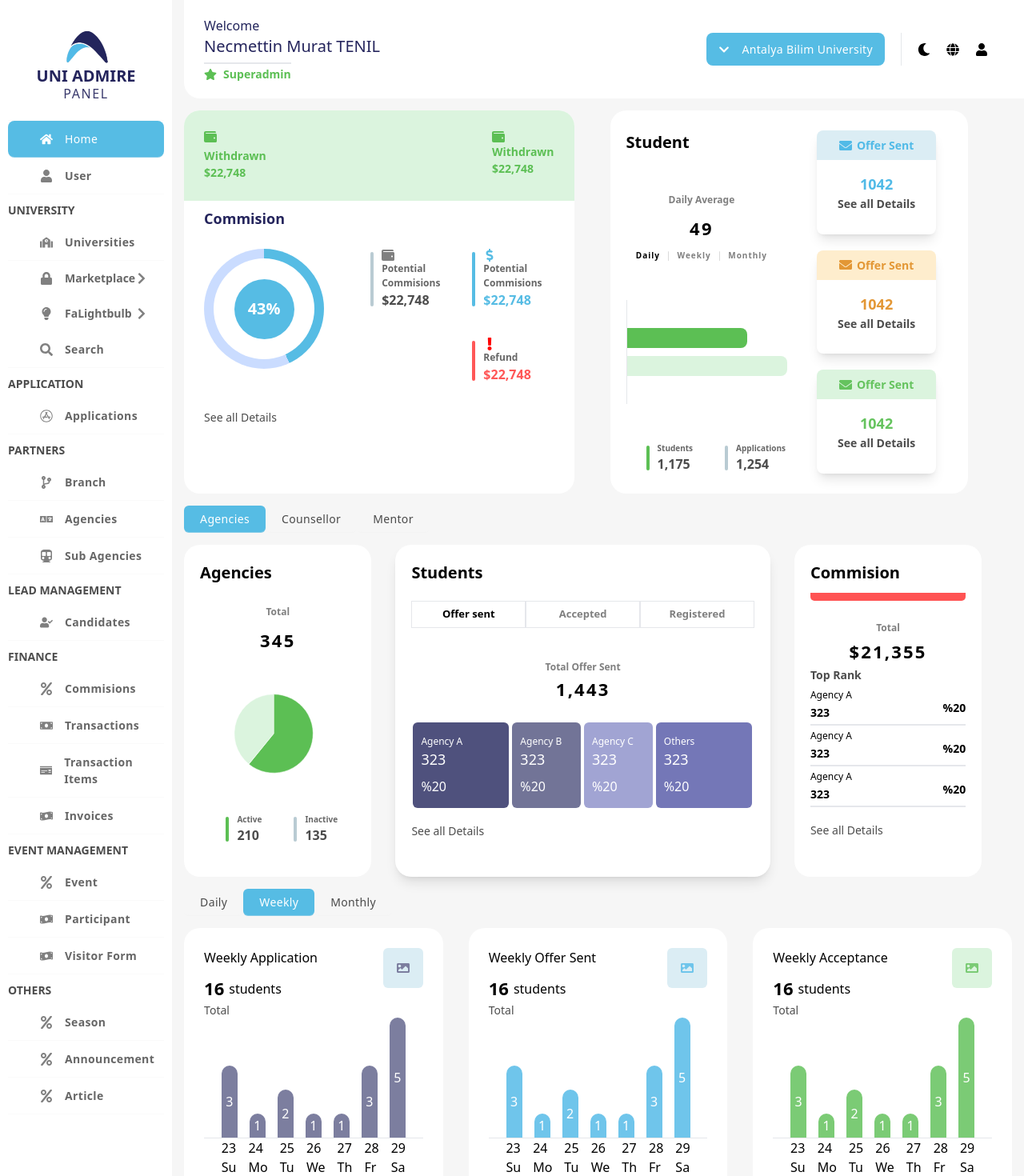
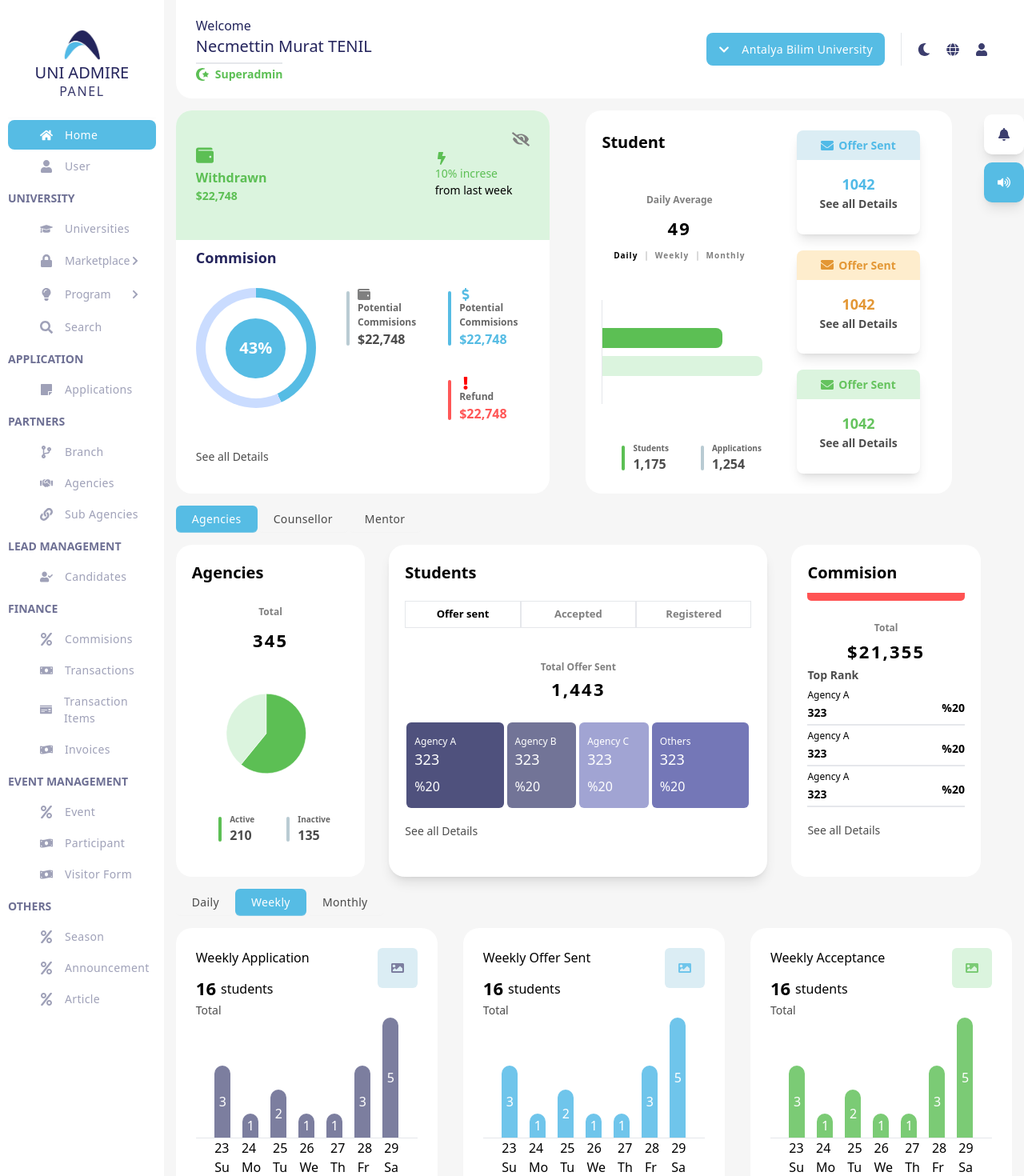
Before and after one commit to VinsDev/task, a React (Create React App) app: page / in a window 1280 px wide. Shown: the top 1470 px of the page at 80% size. Built offline with nearby package versions, Linux system fonts and the light colour scheme.

Commit message:
finished ui

```diff
--- a/package.json
+++ b/package.json
@@ -5,6 +5,7 @@
   "dependencies": {
     "@emotion/react": "^11.11.3",
     "@emotion/styled": "^11.11.0",
+    "@mui/icons-material": "^5.15.4",
     "@mui/material": "^5.15.4",
     "@mui/x-charts": "^6.18.7",
     "@testing-library/jest-dom": "^5.14.1",
--- a/src/components/Home.js
+++ b/src/components/Home.js
@@ -1,5 +1,5 @@
 import React, { useEffect, useRef, useState } from 'react';
-import { FaChevronDown, FaDollarSign, FaEnvelope, FaExclamation, FaGlobe, FaImage, FaMoon, FaStar, FaUser, FaWallet } from 'react-icons/fa';
+import { FaBell, FaBellSlash, FaBolt, FaChevronDown, FaDollarSign, FaEnvelope, FaExclamation, FaEyeSlash, FaGlobe, FaImage, FaMicrophone, FaMoon, FaSpeakerDeck, FaStarAndCrescent, FaUser, FaVolumeUp, FaWallet } from 'react-icons/fa';
 import './CircularProgressBar.css';
 import { PieChart } from '@mui/x-charts';
 
@@ -12,7 +12,7 @@ const Home = () => {
                         <p className='text-[#23255c] text-[16px] leading-[25px] font-normal'>Welcome</p>
                         <p className='text-[#24245c] text-[20px] leading-[25px] font-normal'>Necmettin Murat TENIL</p>
                         <div className='flex items-center justify-center gap-[8px] border-t-[2px] w-fit mt-[8px] pt-[2px]'>
-                            <FaStar color='#5cbf54' />
+                            <FaStarAndCrescent color='#5cbf54' />
                             <p className='text-[#5cbf54] font-bold text-[14px]'>Superadmin</p>
                         </div>
                     </div>
@@ -24,27 +24,38 @@ const Home = () => {
                             </div>
                         </div>
                         <div className='flex items-center gap-[20px] px-[20px]'>
-                            <FaMoon color='black' />
-                            <FaGlobe color='black' />
-                            <FaUser color='black' />
+                            <FaMoon color='#3c3e6e' />
+                            <FaGlobe color='#3c3e6e' />
+                            <FaUser color='#3c3e6e' />
                         </div>
                     </div>
+
                 </div>
             </div>
             <div>
+                <div className='flex'>
                     <div className='grid grid-cols-2 gap-[30px]'>
                         <div className='rounded-[20px] bg-white m-[15px]'>
                             <div className='flex justify-between p-[25px] bg-[#dbf4de] rounded-tr-[20px] rounded-tl-[20px]'>
-                            <div>
-                                <FaWallet color='#5cbf54' />
-                                <p className='text-[#5cbf54] font-bold text-[14px] mt-[5px]'>Withdrawn</p>
+                                <div className='my-[20px]'>
+                                    <FaWallet color='#5cbf54' size={22} />
+                                    <p className='text-[#5cbf54] font-bold text-[16px] mt-[5px]'>Withdrawn</p>
                                     <p className='text-[#5cbf54] font-bold text-[14px]'>$22,748</p>
                                 </div>
+                                <div className='flex'>
+                                    <div className='flex items-center'>
                                         <div>
-                                <FaWallet color='#5cbf54' />
-                                <p className='text-[#5cbf54] font-bold text-[14px]'>Withdrawn</p>
-                                <p className='text-[#5cbf54] font-bold text-[14px]'>$22,748</p>
+                                            <FaBolt color='#5cbf54' />
+                                            <p className='text-[#5cbf54] font-normal text-[14px]'>10% increse</p>
+                                            <p className='text-grey/[0.7] font-normal text-[14px]'>from last week</p>
                                         </div>
+
+                                    </div>
+                                    <div>
+                                        <FaEyeSlash color='grey' size={22} />
+                                    </div>
+                                </div>
+
                             </div>
                             <div className='pl-[25px] pb-[25px] pt-[10px] pr-[25px]'>
                                 <p className='text-[#24245c] text-[18px] leading-[25px] font-bold'>Commision</p>
@@ -86,7 +97,7 @@ const Home = () => {
                                 </div>
                             </div>
                         </div>
-                    <div className='rounded-[20px] bg-white my-[15px] mr-[70px] px-[20px] py-[25px]'>
+                        <div className='rounded-[20px] bg-white my-[15px] mr-[40px] px-[20px] py-[25px]'>
                             <div className='grid grid-cols-2 gap-[30px]'>
                                 <div className='space-y-4 md:space-y-8 lg:space-y-12'>
                                     <p className='text-black font-bold text-[20px]'>Student</p>
@@ -166,6 +177,17 @@ const Home = () => {
                             </div>
                         </div>
                     </div>
+                    <div>
+                      <div className='h-[50px] w-[50px] bg-white shadow-lg rounded-[10px] mt-[20px] flex items-center justify-center cursor-pointer'>
+                        <FaBell color='#3c3e6e'/>
+                    </div>
+                      <div className='h-[50px] w-[50px] bg-[#56bce4] shadow-lg rounded-[10px] mt-[10px] flex items-center justify-center cursor-pointer'>
+                        <FaVolumeUp color='white'/>
+                    </div>
+                    </div>
+
+                </div>
+
                 <div className='flex pl-[15px]'>
                     <div className='flex items-center justify-center px-[20px] py-[6px] border-b-[1px] border-[#EDEDED]/[0.3] bg-[#56bce4] rounded-[6px] cursor-pointer'>
                         <p className='text-[14px] font-normal text-white tracking-wide'>Agencies</p>
@@ -313,6 +335,18 @@ const Home = () => {
                     <R3cards title="Weekly Offer Sent" lightColor="#dbedf4" color="#6fc5eb" />
                     <R3cards title="Weekly Acceptance" lightColor="#dbf4de" color="#7bcb75" />
                 </div>
+                <div className='flex justify-center py-[30px]'>
+                     <div className='flex gap-[10px]'>
+                    <div className='h-[20px] w-[20px] rounded-full border-[3px] border-white bg-[#56bce4]'></div>
+                    <div className='h-[20px] w-[20px] rounded-full border-[3px] border-white bg-white'></div>
+                    <div className='h-[20px] w-[20px] rounded-full border-[3px] border-white bg-white'></div>
+                    <div className='h-[20px] w-[20px] rounded-full border-[3px] border-white bg-white'></div>
+                    <div className='h-[20px] w-[20px] rounded-full border-[3px] border-white bg-white'></div>
+                    <div className='h-[20px] w-[20px] rounded-full border-[3px] border-white bg-white'></div>
+                    <div className='h-[20px] w-[20px] rounded-full border-[3px] border-white bg-white'></div>
+                </div>
+                </div>
+
             </div>
         </div>
     )
--- a/src/components/Sidebar.js
+++ b/src/components/Sidebar.js
@@ -1,6 +1,6 @@
 import React from 'react'
 import logo from '../assets/logo.png';
-import { FaAppStore, FaChevronRight, FaCodeBranch, FaHome, FaLanguage, FaLightbulb, FaLock, FaMoneyBill, FaMoneyBillWave, FaMoneyCheck, FaPercent, FaSchool, FaSearch, FaSubway, FaUser, FaUserCheck } from 'react-icons/fa'
+import { FaAppStore, FaChevronRight, FaCodeBranch, FaGraduationCap, FaHandshake, FaHome, FaLanguage, FaLightbulb, FaLink, FaLock, FaMoneyBill, FaMoneyBillWave, FaMoneyCheck, FaPercent, FaSchool, FaSearch, FaStickyNote, FaSubway, FaUser, FaUserCheck } from 'react-icons/fa';
 
 const Sidebar = () => {
     return (
@@ -8,74 +8,74 @@ const Sidebar = () => {
             {/* Logo . . . */}
             <div className='pt-[30px] pb-[20px] items-center justify-center border-b-[1px] border-[#EDEDED]/[0.3]'>
                 <div className='flex justify-center relative'>
-                    <img src={logo} alt='' className=' h-[55px] w-[70px] cursor-pointer' />
+                    <img src={logo} alt='' className=' h-[50px] w-[60px] cursor-pointer' />
                 </div>
                 <div className='flex justify-center items-center'>
-                    <h1 className='text-[#24245c] text-[20px] leading-[20px] font-bold cursor-pointer'>UNI ADMIRE</h1>
+                    <h1 className='text-[#24245c] text-[20px] leading-[22px] font-normal cursor-pointer'>UNI ADMIRE</h1>
                 </div>
                 <div className='flex justify-center items-center'>
                     <h2 className='text-[#24245c]/[0.9] text-[16px] leading-[25px] font-normal tracking-widest'>PANEL</h2>
                 </div>
             </div>
             <SidebarItem icon={<FaHome color='white' />} text="Home" active={true} />
-            <SidebarItem icon={<FaUser color='grey' />} text="User" />
+            <SidebarItem icon={<FaUser color='#9fa1b8' />} text="User" />
             <SidebarItemTag text="UNIVERSITY" />
-            <SidebarItem icon={<FaSchool color='grey' />} text="Universities" />
-            <SidebarItemWithArrow icon={<FaLock color='grey' />} text="Marketplace" />
-            <SidebarItemWithArrow icon={<FaLightbulb color='grey' />} text="FaLightbulb" />
-            <SidebarItem icon={<FaSearch color='grey' />} text="Search" />
+            <SidebarItem icon={<FaGraduationCap color='#9fa1b8' />} text="Universities" />
+            <SidebarItemWithArrow icon={<FaLock color='#9fa1b8' />} text="Marketplace" />
+            <SidebarItemWithArrow icon={<FaLightbulb color='#9fa1b8' />} text="Program" />
+            <SidebarItem icon={<FaSearch color='#9fa1b8' />} text="Search" />
             <SidebarItemTag text="APPLICATION" />
-            <SidebarItem icon={<FaAppStore color='grey' />} text="Applications" />
+            <SidebarItem icon={<FaStickyNote color='#9fa1b8' />} text="Applications" />
             <SidebarItemTag text="PARTNERS" />
-            <SidebarItem icon={<FaCodeBranch color='grey' />} text="Branch" />
-            <SidebarItem icon={<FaLanguage color='grey' />} text="Agencies" />
-            <SidebarItem icon={<FaSubway color='grey' />} text="Sub Agencies" />
+            <SidebarItem icon={<FaCodeBranch color='#9fa1b8' />} text="Branch" />
+            <SidebarItem icon={<FaHandshake color='#9fa1b8' />} text="Agencies" />
+            <SidebarItem icon={<FaLink color='#9fa1b8' />} text="Sub Agencies" />
             <SidebarItemTag text="LEAD MANAGEMENT" />
-            <SidebarItem icon={<FaUserCheck color='grey' />} text="Candidates" />
+            <SidebarItem icon={<FaUserCheck color='#9fa1b8' />} text="Candidates" />
             <SidebarItemTag text="FINANCE" />
-            <SidebarItem icon={<FaPercent color='grey' />} text="Commisions" />
-            <SidebarItem icon={<FaMoneyBill color='grey' />} text="Transactions" />
-            <SidebarItem icon={<FaMoneyCheck color='grey' />} text="Transaction Items" />
-            <SidebarItem icon={<FaMoneyBillWave color='grey' />} text="Invoices" />
+            <SidebarItem icon={<FaPercent color='#9fa1b8' />} text="Commisions" />
+            <SidebarItem icon={<FaMoneyBill color='#9fa1b8' />} text="Transactions" />
+            <SidebarItem icon={<FaMoneyCheck color='#9fa1b8' />} text="Transaction Items" />
+            <SidebarItem icon={<FaMoneyBillWave color='#9fa1b8' />} text="Invoices" />
             <SidebarItemTag text="EVENT MANAGEMENT" />
-            <SidebarItem icon={<FaPercent color='grey' />} text="Event" />
-            <SidebarItem icon={<FaMoneyBillWave color='grey' />} text="Participant" />
-            <SidebarItem icon={<FaMoneyBillWave color='grey' />} text="Visitor Form" />
+            <SidebarItem icon={<FaPercent color='#9fa1b8' />} text="Event" />
+            <SidebarItem icon={<FaMoneyBillWave color='#9fa1b8' />} text="Participant" />
+            <SidebarItem icon={<FaMoneyBillWave color='#9fa1b8' />} text="Visitor Form" />
             <SidebarItemTag text="OTHERS" />
-            <SidebarItem icon={<FaPercent color='grey' />} text="Season" />
-            <SidebarItem icon={<FaPercent color='grey' />} text="Announcement" />
-            <SidebarItem icon={<FaPercent color='grey' />} text="Article" />
+            <SidebarItem icon={<FaPercent color='#9fa1b8' />} text="Season" />
+            <SidebarItem icon={<FaPercent color='#9fa1b8' />} text="Announcement" />
+            <SidebarItem icon={<FaPercent color='#9fa1b8' />} text="Article" />
         </div>
     )
 }
 
 const SidebarItem = ({ icon, text, active }) => {
-    return active ? (<div className='flex items-center gap-[15px] py-[12px] border-b-[1px] border-[#EDEDED]/[0.3] pl-[40px] bg-[#56bce4] rounded-[8px] cursor-pointer'>
+    return active ? (<div className='flex items-center gap-[15px] py-[8px] pl-[40px] bg-[#56bce4] rounded-[8px] my-[2px] cursor-pointer'>
         {icon}
         <p className='text-[14px] font-normal text-white tracking-wide'>{text}</p>
     </div>) : (
-        <div className='flex items-center gap-[15px] py-[12px] border-b-[1px] border-[#EDEDED]/[0.3] pl-[40px] cursor-pointer'>
+        <div className='flex items-center gap-[15px] py-[8px] pl-[40px] my-[2px] cursor-pointer'>
             {icon}
-            <p className='text-[14px] font-bold text-black/[0.6] tracking-wide'>{text}</p>
+            <p className='text-[14px] font-normal text-[#9fa1b8] tracking-wide'>{text}</p>
         </div>
     );
 };
 
 const SidebarItemWithArrow = ({ icon, text }) => {
     return (
-        <div className='flex items-center justify-between py-[12px]  pl-[40px] pr-[20px] cursor-pointer'>
+        <div className='flex items-center justify-between py-[10px]  pl-[40px] pr-[20px] my-[2px] cursor-pointer'>
             <div className='flex items-center gap-[15px]'>
                 {icon}
-                <p className='text-[14px] leading-[20px] font-bold text-black/[0.6]'>{text}</p>
+                <p className='text-[14px] leading-[20px] font-normal text-[#9fa1b8]'>{text}</p>
             </div>
-            <FaChevronRight color='grey' />
+            <FaChevronRight color='#9fa1b8' size={12} />
         </div>
     );
 };
 
 const SidebarItemTag = ({ text }) => {
     return (
-        <p className='text-[14px] font-bold leading-[10px] text-black/[0.7] pb-[12px] pt-[15px]'>{text}</p>
+        <p className='text-[14px] font-bold leading-[10px] text-[#6e7094] pb-[12px] pt-[15px]'>{text}</p>
     );
 };
 
```
Also changed, not shown: 1 other file (tests, documents, lock files or other folders). Lines whose indentation alone changed are shown as unchanged.
